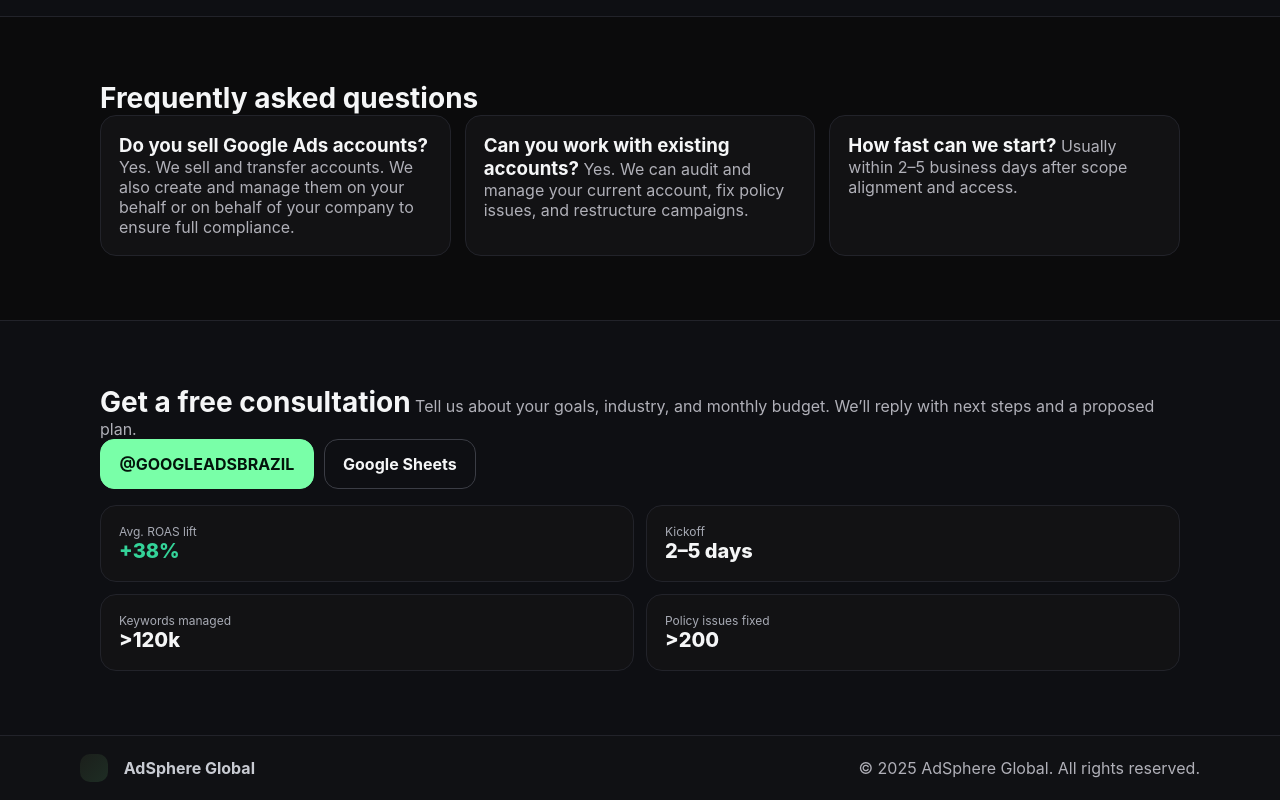
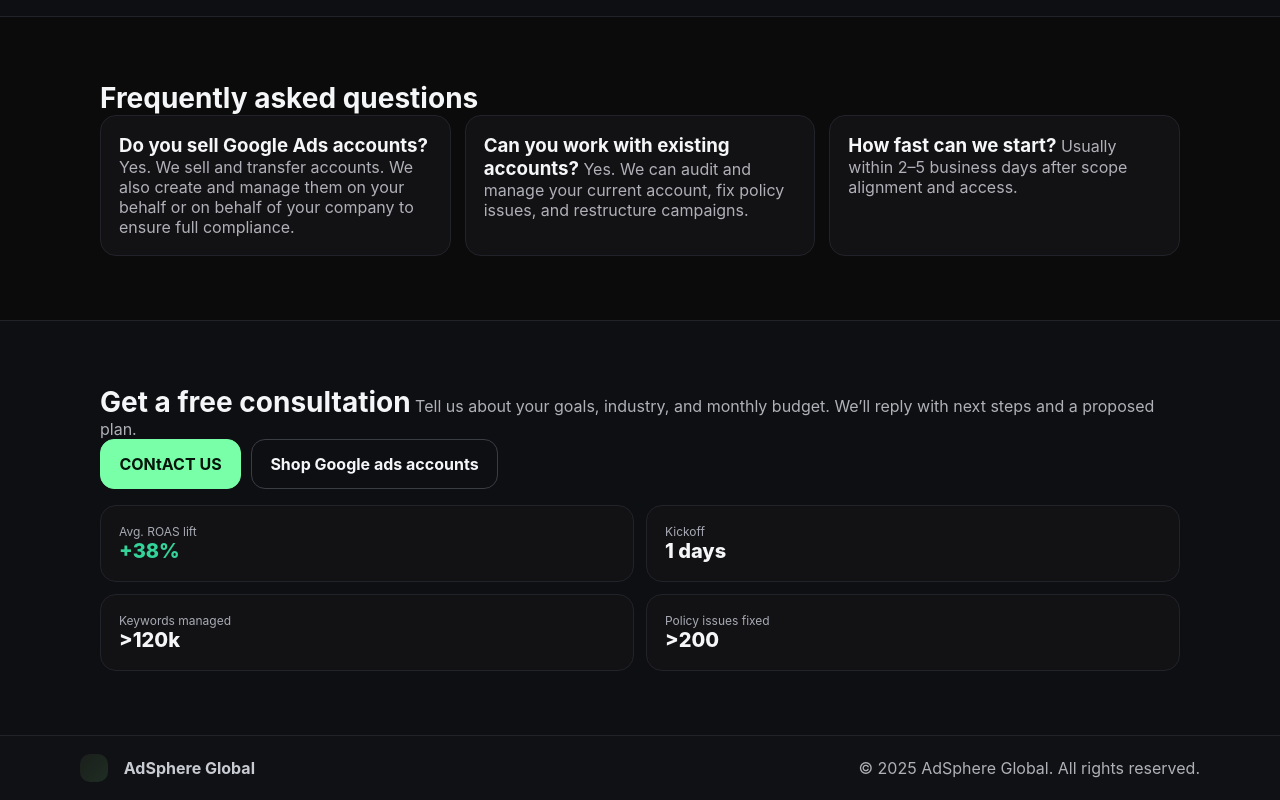
Before and after one commit to agencywhitetarget-sketch/adsphere-site, a plain HTML site: page index.html in a window 1280 px wide. Shown: the part 2010-2810 px from the top of the page. Drawn offline with Linux system fonts and the light colour scheme.

Commit message:
Update index.html

```diff
--- a/index.html
+++ b/index.html
@@ -146,7 +146,7 @@
     </div>
     <div class="list cols-2">
       <div class="card">
-        <div class="i18n active" data-key="s1_title"><strong>Account Creation & Policy Compliance</strong></div>
+        <div class="i18n active" data-key="s1_title"><strong>Sell Account Google ads</strong></div>
         <div class="muted i18n active" data-key="s1_desc">Safe creation, verification, billing setup, and guidance to stay compliant.</div>
       </div>
       <div class="card">
@@ -183,7 +183,7 @@
   <div class="container">
     <h2 class="i18n active" data-key="services_title">What we do</h2>
     <div class="list cols-4">
-      <div class="card"><strong class="i18n active" data-key="s1_title">Account Creation & Policy Compliance</strong><div class="muted i18n active" data-key="s1_desc">Safe creation, verification, billing setup, and guidance to stay compliant.</div></div>
+      <div class="card"><strong class="i18n active" data-key="s1_title">Sell Account Google ads</strong><div class="muted i18n active" data-key="s1_desc">Safe creation, verification, billing setup, and guidance to stay compliant.</div></div>
       <div class="card"><strong class="i18n active" data-key="s2_title">Campaign Setup & Structure</strong><div class="muted i18n active" data-key="s2_desc">Keywords, tracking, assets, and conversion architecture.</div></div>
       <div class="card"><strong class="i18n active" data-key="s3_title">Ongoing Optimization</strong><div class="muted i18n active" data-key="s3_desc">Tests, negatives, bids, audiences, creatives.</div></div>
       <div class="card"><strong class="i18n active" data-key="s4_title">Certificates & Business Verification</strong><div class="muted i18n active" data-key="s4_desc">Official documents and assistance for smoother approvals.</div></div>
@@ -306,12 +306,12 @@
       <h2 class="i18n active" data-key="contact_title">Get a free consultation</h2>
       <p class="muted i18n active" data-key="contact_sub">Tell us about your goals, industry, and monthly budget. We’ll reply with next steps and a proposed plan.</p>
       <div class="row" style="gap:10px">
-        <a class="btn" id="contactTg" target="_blank" rel="noopener">@GOOGLEADSBRAZIL</a>
-        <a class="btn outline" id="contactSheets" target="_blank" rel="noopener">Google Sheets</a>
+        <a class="btn" id="contactTg" target="_blank" rel="noopener">CONtACT US</a>
+        <a class="btn outline" id="contactSheets" target="_blank" rel="noopener">Shop Google ads accounts</a>
       </div>
       <div class="kpis" style="margin-top:16px">
         <div class="card kpi"><div class="label">Avg. ROAS lift</div><div class="value ok">+38%</div></div>
-        <div class="card kpi"><div class="label">Kickoff</div><div class="value">2–5 days</div></div>
+        <div class="card kpi"><div class="label">Kickoff</div><div class="value">1 days</div></div>
         <div class="card kpi"><div class="label">Keywords managed</div><div class="value">&gt;120k</div></div>
         <div class="card kpi"><div class="label">Policy issues fixed</div><div class="value">&gt;200</div></div>
       </div>
```
